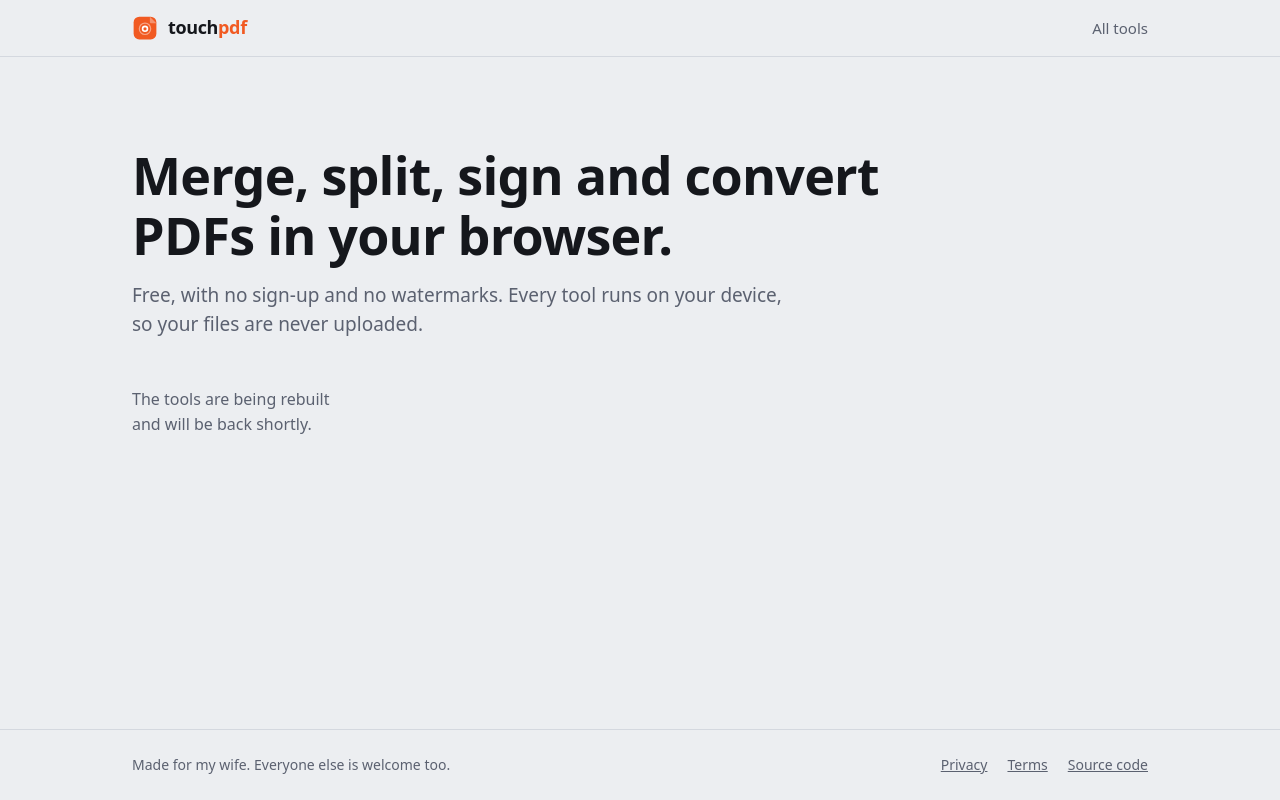
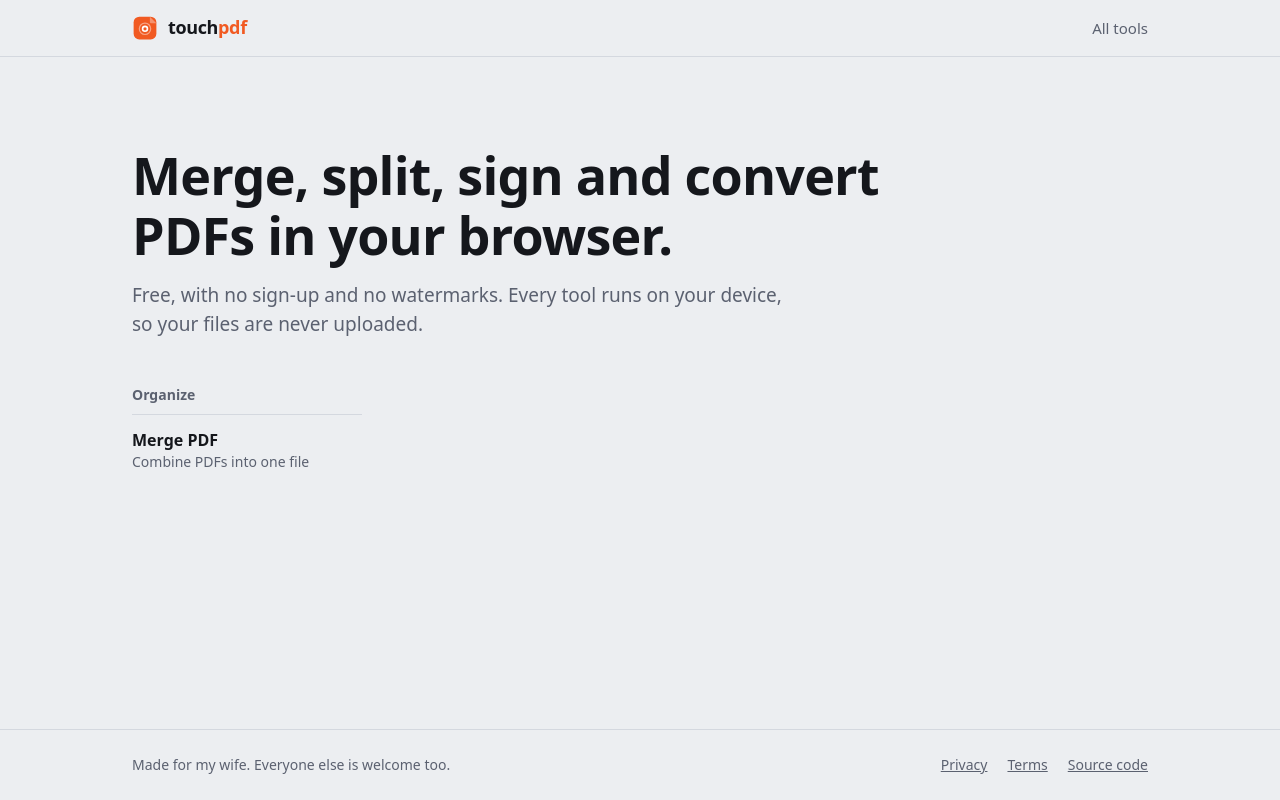
Before and after one commit to Zorik0/touchpdf, a Next.js app: page / in a window 1280 px wide. Built offline with nearby package versions, Linux system fonts and the light colour scheme.

Commit message:
Add Merge PDF on the base module
Copies every page of each file, in the chosen order, into one document.
Password-protected inputs are decrypted with the password entered in
the file list.

```diff
--- a/src/tools/loaders.ts
+++ b/src/tools/loaders.ts
@@ -3,4 +3,6 @@ import type { AnyToolDefinition } from "./base/types";
 type ToolLoader = () => Promise<{ default: AnyToolDefinition }>;
 
 /** Each tool's code is its own chunk, fetched only on that tool's page. */
-export const TOOL_LOADERS: Record<string, ToolLoader> = {};
+export const TOOL_LOADERS: Record<string, ToolLoader> = {
+  "merge-pdf": () => import("./merge-pdf/tool"),
+};
--- a/src/tools/registry.ts
+++ b/src/tools/registry.ts
@@ -27,7 +27,22 @@ export type ToolMeta = {
   seo: { title: string; description: string };
 };
 
-export const TOOLS: ToolMeta[] = [];
+export const TOOLS: ToolMeta[] = [
+  {
+    slug: "merge-pdf",
+    name: "Merge PDF",
+    summary: "Combine PDFs into one file",
+    description: "Combine several PDFs into one file, in the order you choose.",
+    category: "organize",
+    input: { accept: "pdf", multiple: true },
+    zipName: "merged.zip",
+    seo: {
+      title: "Merge PDF files for free",
+      description:
+        "Combine PDF files into one document in the order you choose. Free, no sign-up, and your files never leave your device.",
+    },
+  },
+];
 
 export function findTool(slug: string): ToolMeta | undefined {
   return TOOLS.find((tool) => tool.slug === slug);
```
Also changed, not shown: src/tools/merge-pdf/tool.ts (added, +25 -0 lines).
